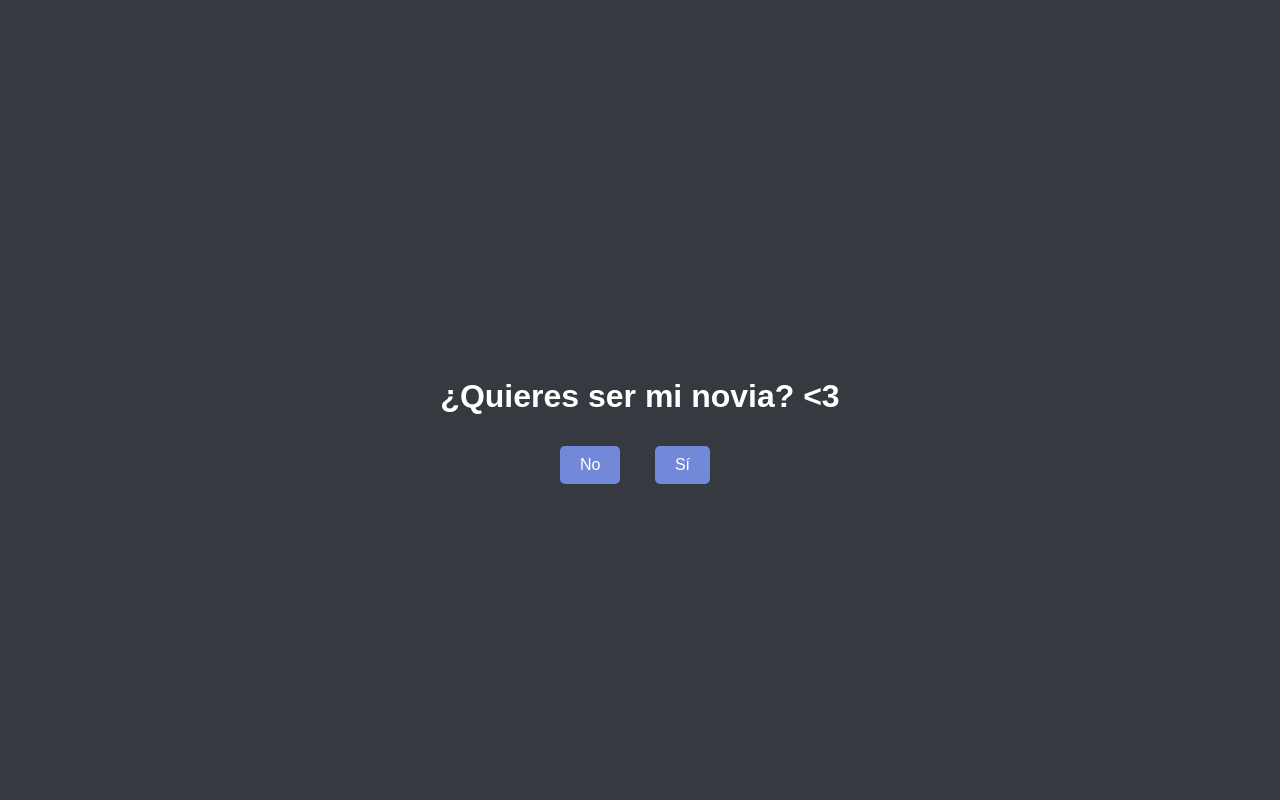
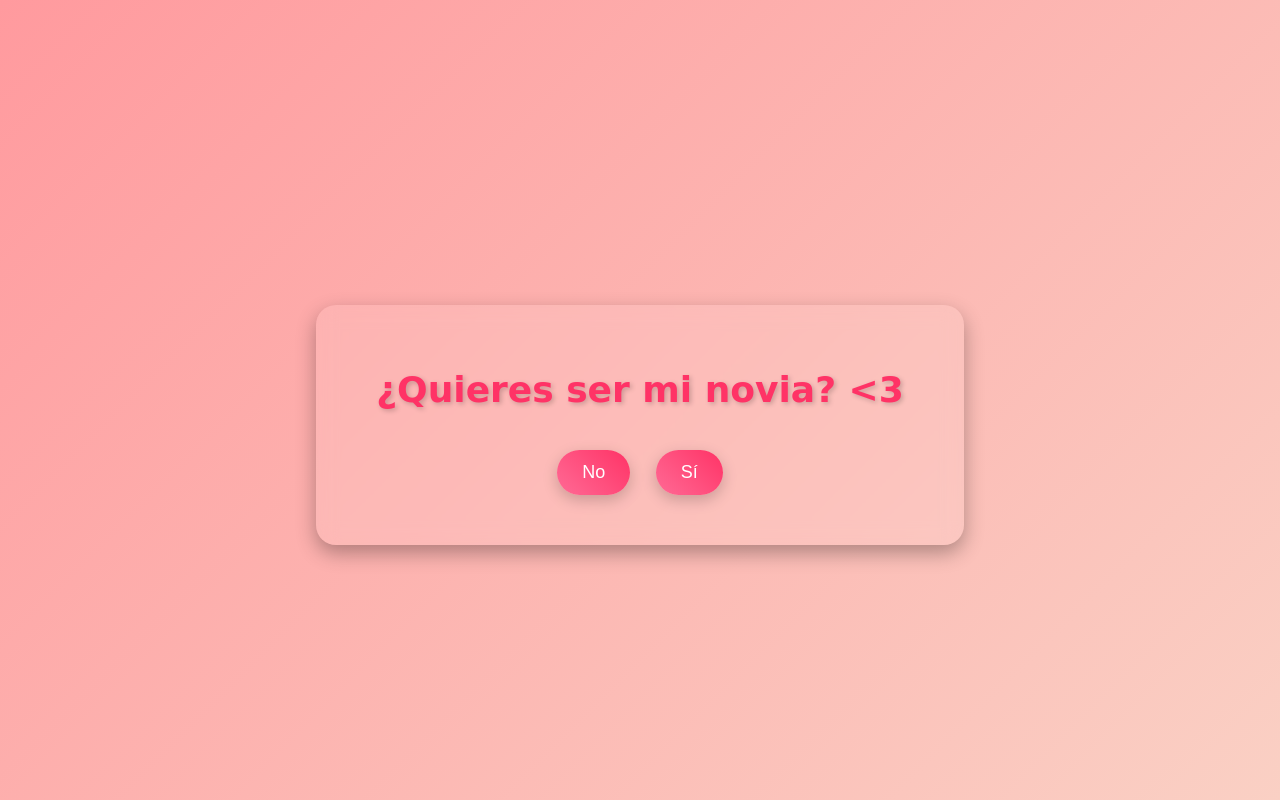
Before and after one commit to T4skor/Girlfriend, a plain HTML site: page index.html in a window 1280 px wide. Drawn offline with Linux system fonts and the light colour scheme.

Commit message:
Update styles.css

```diff
--- a/styles.css
+++ b/styles.css
@@ -1,7 +1,7 @@
 body {
-  font-family: 'Arial', sans-serif;
-  background-color: #36393f;
-  color: #ffffff;
+  font-family: 'Comic Sans MS', 'Arial', sans-serif; /* más juguetona y tierna */
+  background: linear-gradient(135deg, #ff9a9e, #fad0c4); /* degradado romántico */
+  color: #fff;
   margin: 0;
   padding: 0;
   display: flex;
@@ -12,27 +12,50 @@ body {
 
 #container {
   text-align: center;
+  background: rgba(255, 255, 255, 0.1); /* fondo semitransparente */
+  padding: 40px 60px;
+  border-radius: 20px;
+  box-shadow: 0 8px 20px rgba(0, 0, 0, 0.3);
+  backdrop-filter: blur(10px);
+}
+
+h1 {
+  font-family: 'Pacifico', cursive; /* fuente cursiva y romántica */
+  font-size: 36px;
+  color: #ff3366;
+  margin-bottom: 30px;
+  text-shadow: 2px 2px 5px rgba(0,0,0,0.2);
 }
 
 #btnNo, #btnYes {
-  background-color: #7289da;
-  color: #ffffff;
-  padding: 10px 20px;
+  background: linear-gradient(45deg, #ff6a95, #ff3366);
+  color: #fff;
+  padding: 12px 25px;
   border: none;
-  border-radius: 5px;
+  border-radius: 50px;
   cursor: pointer;
-  font-size: 16px;
-  margin-right: 20px;
+  font-size: 18px;
+  margin: 10px;
+  transition: all 0.3s ease;
+  box-shadow: 0 5px 15px rgba(0,0,0,0.2);
+}
+
+#btnNo:hover, #btnYes:hover {
+  transform: scale(1.1);
+  box-shadow: 0 8px 25px rgba(0,0,0,0.3);
 }
 
 #result {
   display: none;
-  margin-top: 20px;
-  font-size: 18px;
+  margin-top: 25px;
+  font-size: 22px;
   color: #ff3366;
+  font-weight: bold;
+  text-shadow: 1px 1px 3px rgba(0,0,0,0.3);
+  animation: fadeIn 1s ease forwards;
 }
 
-/* Optional: Add hover effect on buttons */
-#btnNo:hover, #btnYes:hover {
-  background-color: #677bc4;
+@keyframes fadeIn {
+  0% { opacity: 0; transform: translateY(-10px); }
+  100% { opacity: 1; transform: translateY(0); }
 }
```
